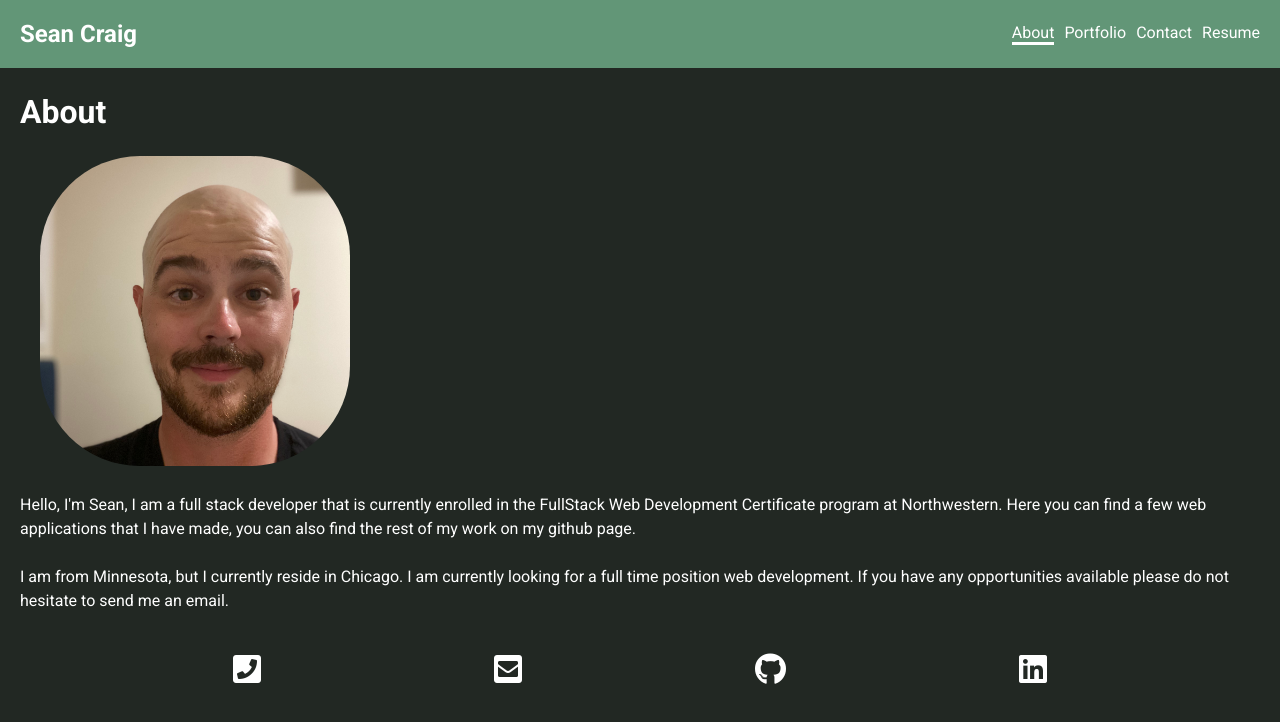
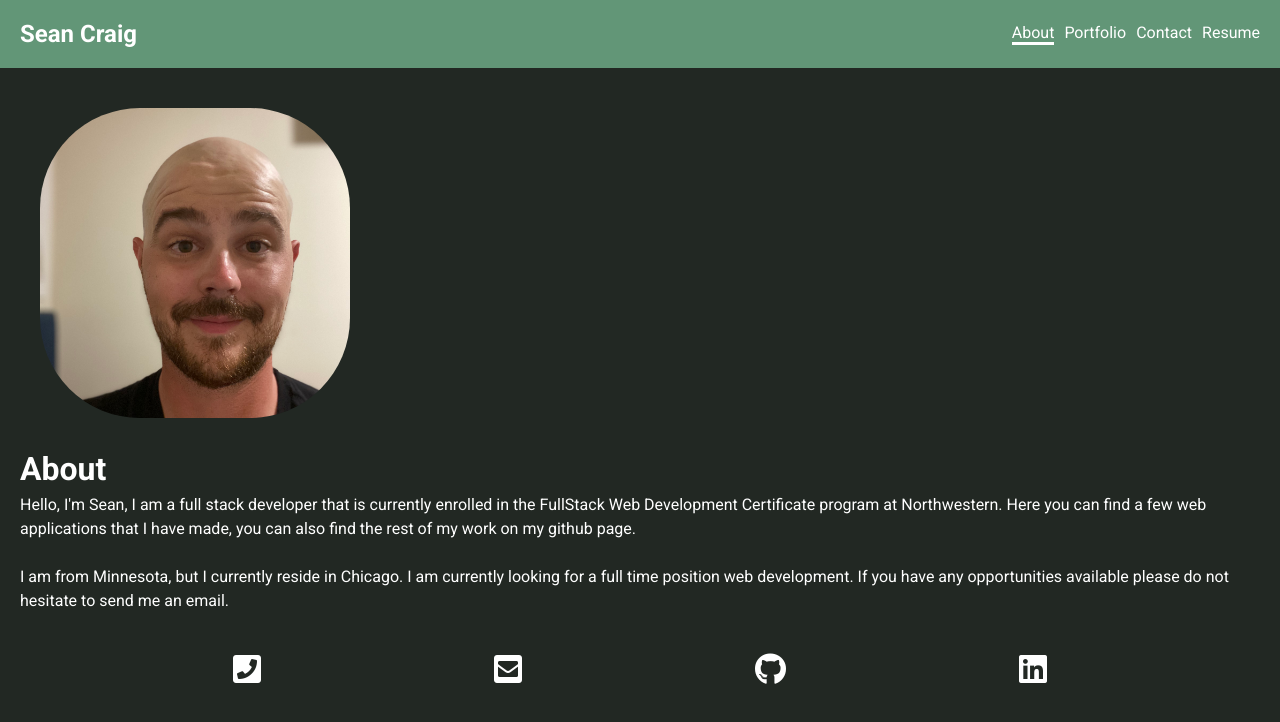
Before and after one commit to seanscraig/seanscraig.github.io, a React (Create React App) app: page / in a window 1280 px wide. Shown: the top 722 px of the page. Built offline with nearby package versions, Linux system fonts and the light colour scheme.

Commit message:
fixed portfolio items sizes

```diff
--- a/src/components/About.js
+++ b/src/components/About.js
@@ -1,12 +1,13 @@
-import image from '../assets/images/IMG_0245-square.jpeg';
+import image from "../assets/images/IMG_0245-square.jpeg";
 
 const About = () => {
-
   return (
     <div className="about">
-      <h1>About</h1>
-      <img src={image} alt="Sean Craig"/>
-      <div>
+      <div className="about-label">
+        <img src={image} alt="Sean Craig" />
+      </div>
+      <div className="about-text">
+        <h1>About</h1>
         <p>
           Hello, I'm Sean, I am a full stack developer that is currently
           enrolled in the FullStack Web Development Certificate program at
--- a/src/components/Contact.js
+++ b/src/components/Contact.js
@@ -14,10 +14,6 @@ const Contact = () => {
     setTimeout(() => {
       setIsSubmitted(false);
     }, 8000);
-
-    console.log(
-      `${name} has submitted a message: ${message} from this email address: ${email}`
-    );
   };
 
   return (
--- a/src/components/Portfolio.js
+++ b/src/components/Portfolio.js
@@ -48,13 +48,13 @@ const Portfolio = () => {
       <h1>Portfolio</h1>
       <div className="portfolio">
         {portfolioItems.map((item) => (
-          <a href={item.link}>
-            <div >
+          <div className="portfolio-item">
+            <a href={item.link}>
               <img src={item.image} alt="screenshot" />
               <h3>{item.title}</h3>
               <span>{item.tech}</span>
-            </div>
-          </a>
+            </a>
+          </div>
         ))}
       </div>
     </div>
--- a/src/index.css
+++ b/src/index.css
@@ -69,10 +69,21 @@ body {
   /* background-color: red; */
 }
 
+.about-label{
+  /* width: 25%;
+  float: left; */
+}
+
 .about img {
   width: 25%;
+  height: auto;
   border-radius: 100px;
   margin: 20px;
+}
+
+.about-text{
+  /* width: 75%;
+  float: right; */
 }
 
 /* contact form */
@@ -130,8 +141,12 @@ body {
 }
 
 .portfolio img {
-  width: 15%;
+  width: 90%;
   margin: 20px;
+}
+
+.portfolio-item {
+  width:50%
 }
 
 .footer {
```
